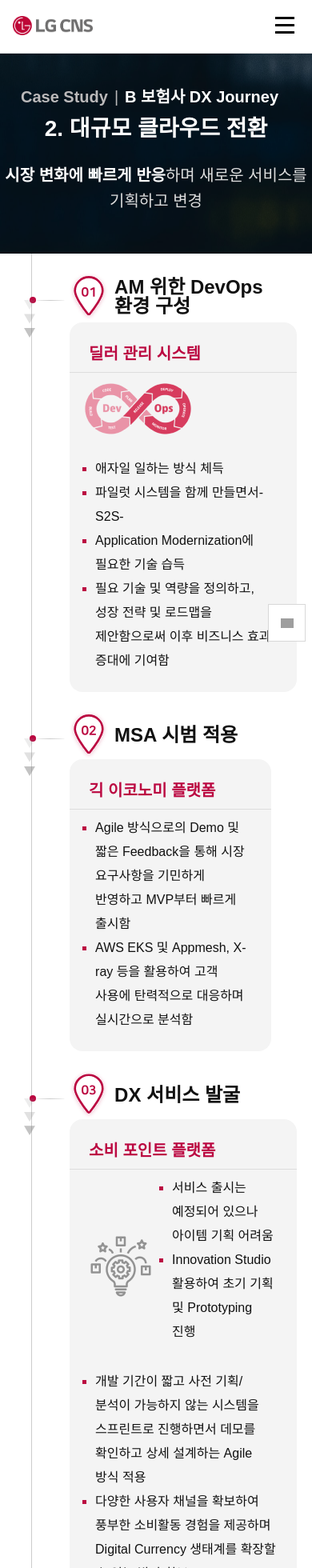
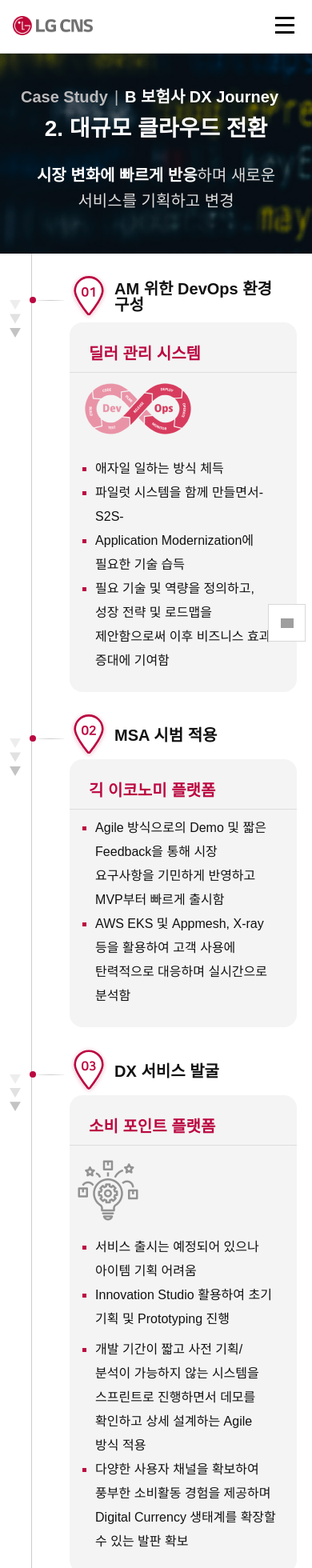
Before and after one commit to archoi31/lgcns-app, a React (Create React App) app in the folder lgcns-app/: page /csdetail2 in a window 390 px wide. Shown: the top 1960 px of the page at 80% size. Built offline with nearby package versions, Linux system fonts and the light colour scheme; grey boxes are pictures that could not be loaded; a web font is replaced by a local one.

Commit message:
모바일 상세케이스 수정

```diff
--- a/lgcns-app/src/pages/CaseStudyDetail2.js
+++ b/lgcns-app/src/pages/CaseStudyDetail2.js
@@ -18,7 +18,7 @@
       <div className="case-list">
           <div className="right">
             <dl className="detail2_1">
-                <dt><img src="/images/ic_case_1.svg" className="case-icon"></img>AM 위한 DevOps<br/>환경 구성
+                <dt><img src="/images/ic_case_1.svg" className="case-icon"></img>AM 위한 DevOps 환경 구성
                 <img src="/images/case_down.svg" className="case-down"></img>
                 </dt>
                 <dd>
--- a/lgcns-app/src/style/casedetail.scss
+++ b/lgcns-app/src/style/casedetail.scss
@@ -16,13 +16,16 @@
     &.detail4{
       background-image: url('../../public/images/case_detail_bg4.png');
     }
-
+    background-size:cover;
+    background-position: 50%;
     background-repeat: no-repeat;
     padding-top:calc(6vh + 100px);
     color:#fff;
     text-align: center;
     .tit{
       font-weight: 600;
+      width: 90vw;
+      margin:0 auto;
       span{
         font-size: 3.2rem;
         color:#BBB9BA;
@@ -44,6 +47,8 @@
     }
     .sub-tit{
       padding-top:4rem;
+      width: 90vw;
+      margin:0 auto;
       padding-bottom:6vh;
       line-height: 160%;
       font-size: 3.2rem;
@@ -78,7 +83,7 @@
     .end-box{
       position: absolute;
       left:calc(50% - 50px);
-      bottom:-10%;
+      bottom:-5%;
       padding:8px;
       border-radius: 8px;
       background-color: #bb0841;
@@ -92,7 +97,7 @@
       position: absolute;
       background: #ccc;
       width: 1px;
-      height: 110%;
+      height: 105%;
       left: 50%;
       top: 0;
     }
@@ -122,7 +127,7 @@
           .case-down{
             position: absolute;
             top:100%;
-            left:-16px;
+            left:-24px;
           }
           &::before{
             content: '';
@@ -152,7 +157,7 @@
           font-weight: 800;
           position: relative;
           display: block;
-          padding-left: 32px;
+          padding-left: 3.2rem;
           > img{
             margin-top:-120px;
 
@@ -186,7 +191,7 @@
           .case-down{
             position: absolute;
             top:100%;
-            right:-16px;
+            right:-24px;
           }
           &::before{
             content: '';
@@ -300,6 +305,7 @@
       }
       img{
         padding:4px 16px;
+        max-width: 100%;
       }
       ul{
         padding:8px 24px 24px;
@@ -363,6 +369,26 @@
 }
 @include mobile {
   .case-detail{
+    .case-list{
+      margin:0 auto 20%;
+      .detail2_3{
+        dd{
+          .ct-box{
+            .flex-wrap{
+              flex-direction: column;
+              align-items: baseline;
+              padding-left: 8px;
+              img{
+                margin-top: 16px;
+              }
+              ul{
+                padding:16px 0 0  24px;
+              }
+            }
+          }
+        }
+      }
+    }
     .case-top{
       padding-top:calc(6vh + 60px);
       .tit{
@@ -398,14 +424,18 @@
           width: 95%;
           padding-left: 50px;
           dt{
+            font-size: 2rem;
             .case-icon{
               padding-right: 0.8rem;
               width: 56px;
             }
             .case-down{
               top: 50%;
-              left: -15vw;
+              left: -76px;
             }
+          }
+          dd{
+            padding-left:0;
           }
         }
       }
@@ -417,6 +447,7 @@
           padding-right: 00px;
           padding-left: 50px;
           dt{
+            font-size: 2rem;
             display: flex;
             flex-direction: row-reverse;
             justify-content: flex-end;
@@ -435,22 +466,23 @@
             }
             .case-down{
               top: 50%;
-              left: -15vw;
+              left: -76px;
             }
+          }
+          dd{
+            width: 100%;
+            text-align: left;
+            padding-right: 0px;
+            > img {
+              max-width: 100%;
+            }
+
           }
         }
       }
-      dd{
-        width: 100%;
-        padding-left: 0px !important;
-        > img {
-          max-width: 100% !important;
-        }
-        .ct-box{
-          width: 32px;
-          width: 100%;
-          max-width: 100%;
-        }
+      .ct-box{
+        width: auto;
+        max-width: 100%;
       }
       .ct-list{
         max-width: 100%;
--- a/lgcns-app/src/style/casestudy.scss
+++ b/lgcns-app/src/style/casestudy.scss
@@ -11,7 +11,7 @@
       vertical-align: middle;
       margin-top: -3px;
     }
-    margin-left: 8px;
+    padding:0;
   }
   &.mobile {
     display: none;
```
Also changed, not shown: lgcns-app/src/pages/CaseStudy.js (+12 -12 lines).
